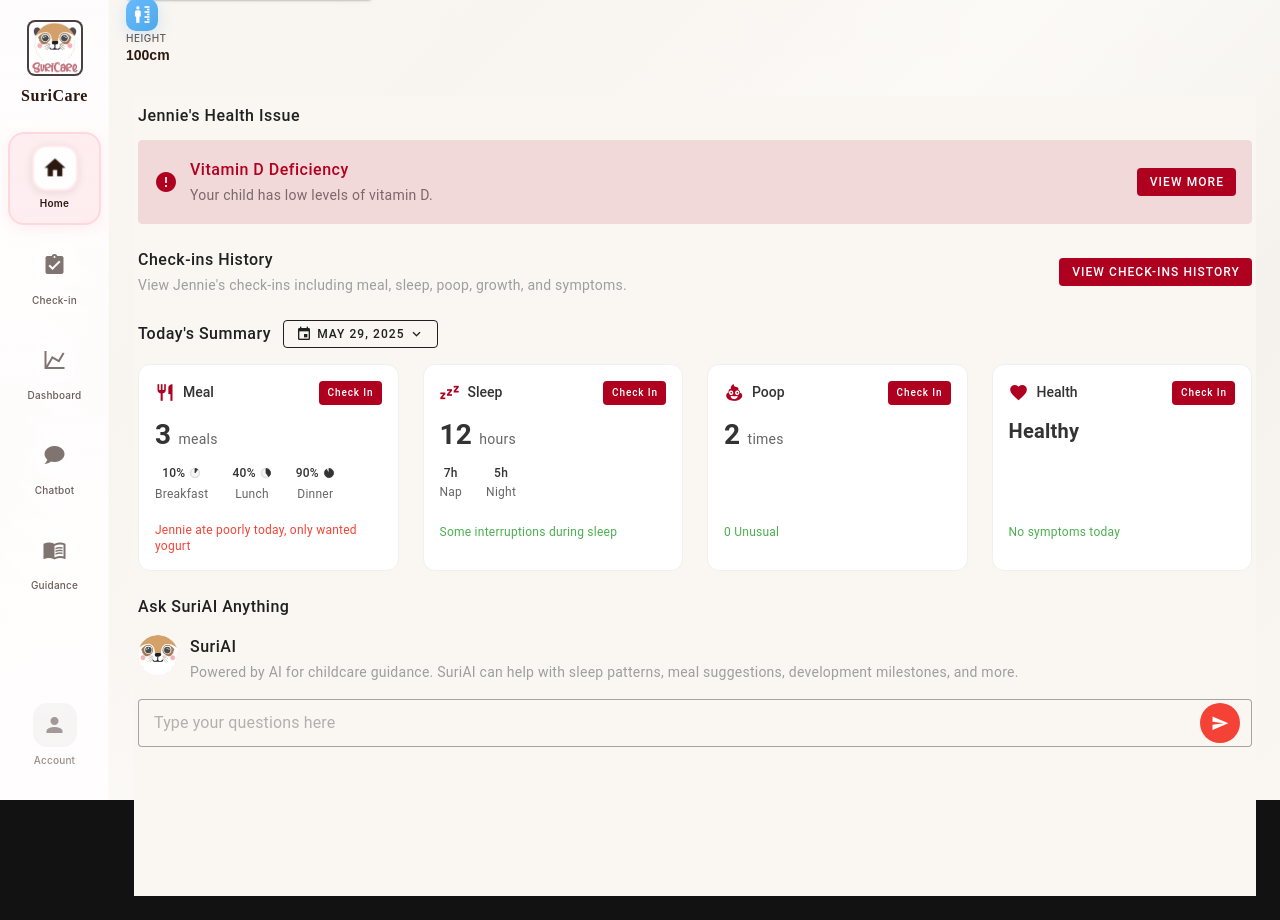
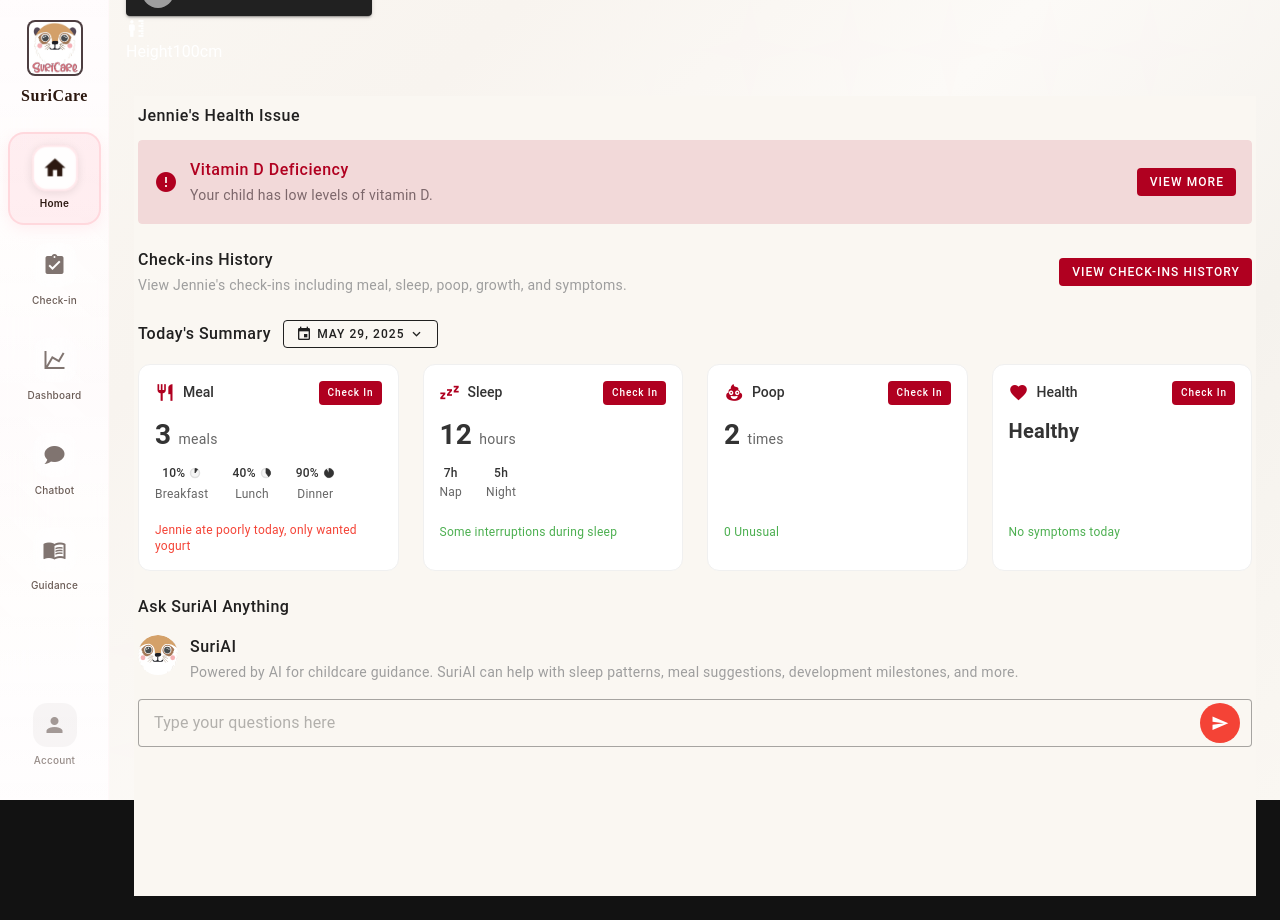
Before and after one commit to weichingtay/SuriCare, a Vue app in the folder frontend/: page / in a window 1280 px wide. Built offline with nearby package versions, Linux system fonts and the light colour scheme; grey boxes are pictures that could not be loaded; a small style sheet from the web is missing.

Commit message:
finished removing styles for appHeader

```diff
--- a/frontend/src/components/AppHeader.vue
+++ b/frontend/src/components/AppHeader.vue
@@ -137,84 +137,4 @@ const openGrowthDialog = () => {
 
 <!-- STYLES -->
 <style lang="scss" scoped>
-
-
-
-.height-card::before {
-  background: linear-gradient(135deg, rgba(102, 187, 255, 0.15), rgba(102, 187, 255, 0.08));
-}
-
-.weight-card::before {
-  background: linear-gradient(135deg, rgba(255, 142, 198, 0.15), rgba(255, 142, 198, 0.08));
-}
-
-.growth-card:hover {
-  transform: translateY(-2px);
-  box-shadow: 0 8px 30px rgba(0, 0, 0, 0.15);
-}
-
-.growth-card:hover::before {
-  opacity: 1;
-}
-
-.growth-icon {
-  width: 32px;
-  height: 32px;
-  border-radius: 10px;
-  display: flex;
-  align-items: center;
-  justify-content: center;
-  margin-right: 10px;
-  position: relative;
-  z-index: 1;
-  flex-shrink: 0;
-}
-
-.height-icon {
-  background: linear-gradient(135deg, #66BBFF, #4FA8E8);
-  box-shadow: 0 4px 15px rgba(102, 187, 255, 0.3);
-}
-
-.weight-icon {
-  background: linear-gradient(135deg, #FF8EC6, #E574B0);
-  box-shadow: 0 4px 15px rgba(255, 142, 198, 0.3);
-}
-
-.growth-content {
-  display: flex;
-  flex-direction: column;
-  flex: 1;
-  position: relative;
-  z-index: 1;
-}
-
-.growth-label {
-  font-family: 'Inter', sans-serif !important;
-  font-size: 10px !important;
-  font-weight: 500 !important;
-  color: rgba(44, 24, 16, 0.7) !important;
-  text-transform: uppercase !important;
-  letter-spacing: 0.5px !important;
-  margin-bottom: 1px;
-}
-
-.growth-value {
-  font-family: 'Manrope', sans-serif !important;
-  font-size: 14px !important;
-  font-weight: 700 !important;
-  color: #2c1810 !important;
-  line-height: 1.2 !important;
-}
-
-.growth-edit-btn {
-  opacity: 0;
-  transition: opacity 0.2s ease;
-  position: relative;
-  z-index: 1;
-  flex-shrink: 0;
-}
-
-.growth-card:hover .growth-edit-btn {
-  opacity: 1;
-}
 </style>
--- a/frontend/src/styles/_themes.scss
+++ b/frontend/src/styles/_themes.scss
@@ -4,7 +4,6 @@
 body, .v-application {
   background: linear-gradient(135deg,
     $app-beige 0%,
-    darken($app-beige, 2%) 25%,
     $app-beige-light 50%,
     $app-grey-lightest 75%,
     $app-beige 100%
--- a/frontend/src/styles/components/_cards.scss
+++ b/frontend/src/styles/components/_cards.scss
@@ -30,11 +30,37 @@
     opacity: 0;
     transition: opacity 0.3s ease;
     border-radius: 16px;
+    background: rgba(255, 255, 255, 0.95);
   }
 
-  &:hover {
-    .growth-edit-btn {
+  &.growth-edit-btn {
+    opacity: 0;
+    transition: opacity 0.2s ease;
+    position: relative;
+    z-index: 1;
+    flex-shrink: 0;
+    &:hover {
       opacity: 1;
     }
   }
+  &:hover {
+    &::before {
+      opacity: 1;
+    }
+    transform: translateY(-2px);
+    box-shadow: 0 8px 30px rgba(0, 0, 0, 0.15);
+
+  }
 }
+
+.height-card {
+&::before {
+  background: linear-gradient(135deg, rgba(102, 187, 255, 0.15), rgba(102, 187, 255, 0.08));
+}
+}
+
+.weight-card {
+&::before {
+  background: linear-gradient(135deg, rgba(255, 142, 198, 0.15), rgba(255, 142, 198, 0.08));
+}
+}
```
